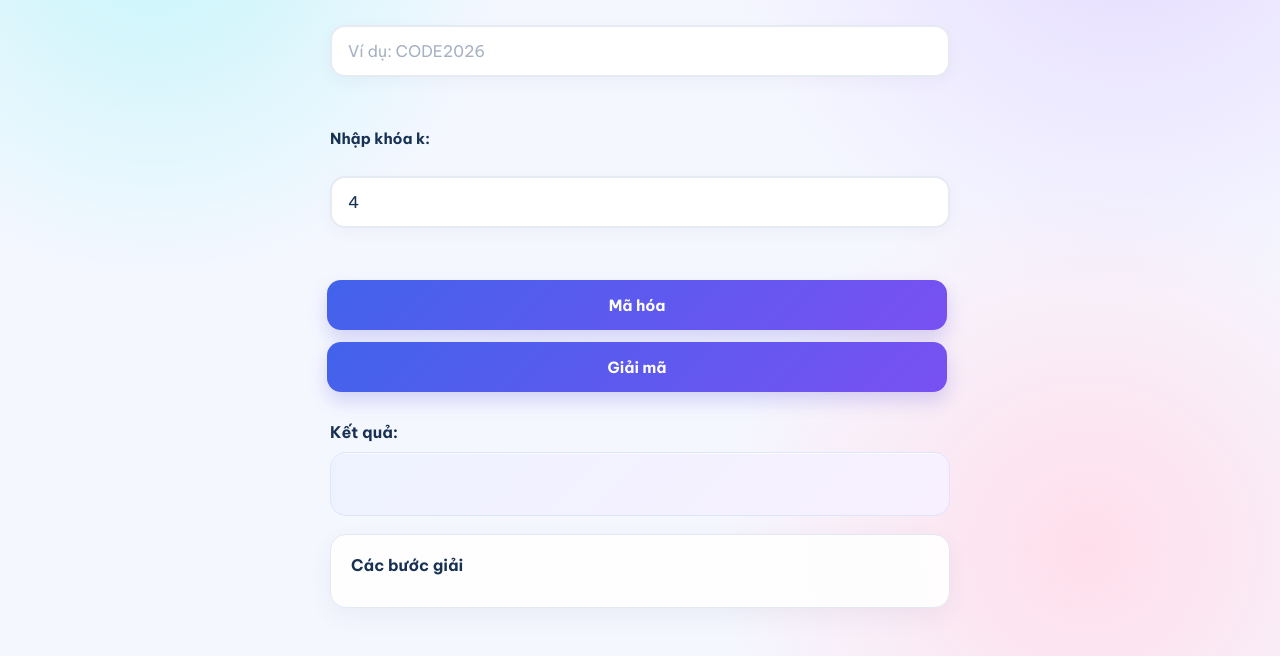
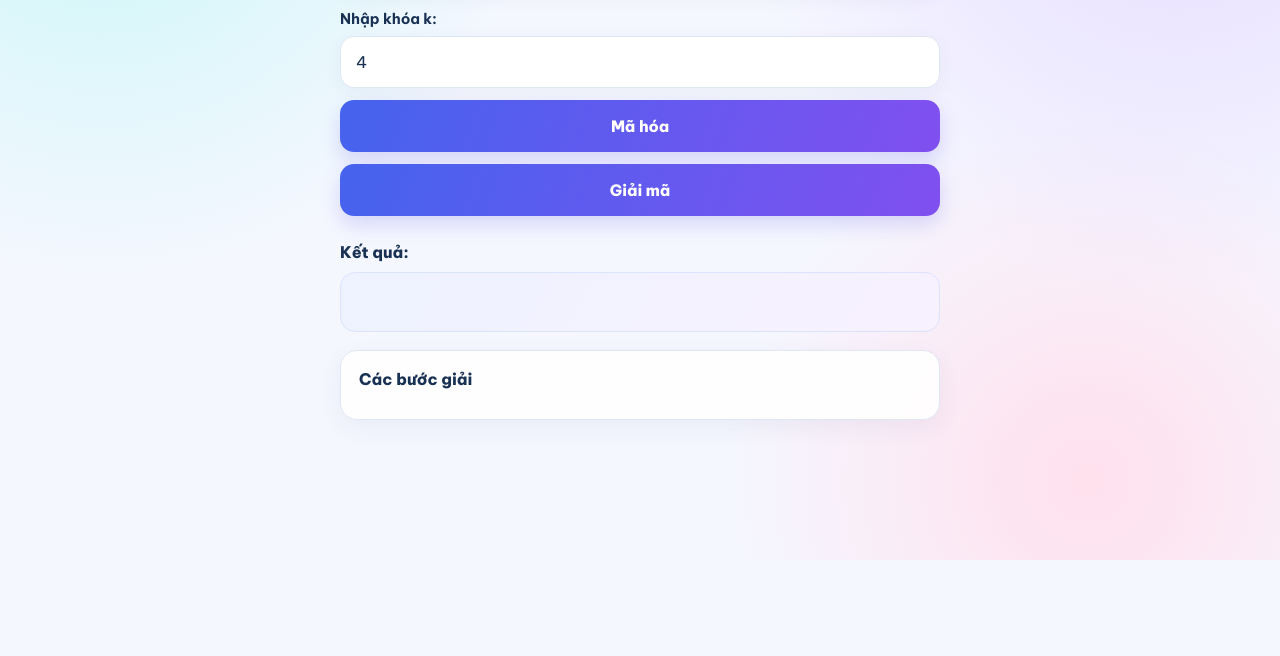
Before and after one commit to chuongag1029-arch/chuong2007, a plain HTML site: page index.html in a window 1280 px wide. Shown: the part 240-896 px from the top of the page. After the commit the page ends 800 px from the top, so only its background shows below. Drawn offline with Linux system fonts and the light colour scheme.

Commit message:
Update Style.css

```diff
--- a/Style.css
+++ b/Style.css
@@ -1,13 +1,12 @@
 @import url('https://fonts.googleapis.com/css2?family=Be+Vietnam+Pro:wght@400;500;600;700;800&display=swap');
 
 :root {
-    --ink: #183153;
-    --muted: #6c7d96;
-    --blue: #4263eb;
-    --purple: #7950f2;
-    --pink: #f06595;
-    --border: #e6eaf2;
-    --white: #ffffff;
+    --ink: #193153;
+    --muted: #71809a;
+    --blue: #4563ee;
+    --purple: #8050ef;
+    --border: #e1e7f2;
+    --card: rgba(255, 255, 255, 0.92);
 }
 
 * {
@@ -19,181 +18,162 @@ body {
     margin: 0;
     padding: 48px 20px;
     display: flex;
-    justify-content: center;
+    flex-direction: column;
     align-items: center;
     color: var(--ink);
     font-family: 'Be Vietnam Pro', sans-serif;
     background:
-        radial-gradient(circle at 12% 18%, #c5f6fa 0, transparent 27%),
-        radial-gradient(circle at 88% 15%, #e5dbff 0, transparent 30%),
-        radial-gradient(circle at 85% 88%, #ffdeeb 0, transparent 28%),
+        radial-gradient(circle at 8% 10%, #c9f7f7 0, transparent 32%),
+        radial-gradient(circle at 92% 12%, #e6dcff 0, transparent 32%),
+        radial-gradient(circle at 85% 90%, #ffe0ed 0, transparent 28%),
         #f5f7ff;
 }
 
-/* Tiêu đề */
+/* Căn các phần tử trực tiếp trong body vào cùng một khung */
+body > *:not(br):not(script) {
+    width: min(100%, 600px);
+}
+
+body > br {
+    display: none;
+}
+
 h1 {
-    margin: 0 0 26px;
+    margin: 4px 0 28px;
     color: var(--ink);
-    font-size: clamp(2rem, 5vw, 3.2rem);
+    font-size: clamp(2rem, 5vw, 3rem);
     font-weight: 800;
+    line-height: 1.2;
     letter-spacing: -1.5px;
     text-align: center;
 }
 
 h1::before {
     content: '✦ ';
-    color: var(--pink);
+    color: #f06595;
 }
 
-/* Khung nội dung chính */
-body > * {
-    width: 100%;
-}
-
-body {
-    flex-direction: column;
-}
-
-body > h1,
-body > label,
-body > input,
-body > button,
-body > h3,
-body > p {
-    max-width: 620px;
-}
-
-body > h1 {
-    margin-bottom: 28px;
-}
-
-/* Nhãn nhập liệu */
 label {
-    margin: 12px 0 8px;
+    display: block;
+    margin: 16px 0 8px;
     color: var(--ink);
-    font-size: 0.95rem;
+    font-size: 0.92rem;
     font-weight: 700;
 }
 
-/* Ô nhập */
-input[type="text"],
-input[type="number"] {
-    width: min(100%, 620px);
+/* Ô nhập chuỗi, khóa và danh sách chọn */
+input,
+select {
+    display: block;
+    width: 100%;
     min-height: 52px;
-    padding: 14px 16px;
-    border: 2px solid var(--border);
-    border-radius: 15px;
+    padding: 12px 15px;
+    border: 1px solid var(--border);
+    border-radius: 14px;
     outline: none;
     color: var(--ink);
-    background: var(--white);
+    background-color: white;
     font: inherit;
     font-size: 1rem;
-    box-shadow: 0 5px 16px rgba(44, 62, 100, 0.04);
-    transition: border-color 0.2s, box-shadow 0.2s, transform 0.2s;
+    box-shadow: 0 5px 18px rgba(38, 58, 100, 0.05);
+    transition: border-color 0.2s, box-shadow 0.2s;
+}
+
+select {
+    cursor: pointer;
+}
+
+input:focus,
+select:focus {
+    border-color: #879cff;
+    box-shadow: 0 0 0 4px rgba(69, 99, 238, 0.13);
 }
 
 input::placeholder {
-    color: #a6b1c2;
+    color: #a3afc1;
 }
 
-input:focus {
-    border-color: #748ffc;
-    box-shadow: 0 0 0 4px rgba(66, 99, 235, 0.13);
-    transform: translateY(-1px);
+#caesarFields,
+#affineFields {
+    margin-top: 8px;
 }
 
-/* Nút chức năng */
+#affineFields p {
+    margin: 8px 0 12px;
+    color: var(--muted);
+    font-size: 0.84rem;
+    line-height: 1.5;
+}
+
+/* Đảm bảo khu vực ẩn thực sự được ẩn */
+[hidden] {
+    display: none !important;
+}
+
+/* Nút mã hóa và giải mã */
 button {
-    min-height: 50px;
-    margin: 12px 6px 0 0;
-    padding: 0 24px;
+    width: 100%;
+    min-height: 52px;
+    margin-top: 12px;
+    padding: 12px 18px;
     border: 0;
     border-radius: 14px;
     color: white;
-    background: linear-gradient(135deg, var(--blue), var(--purple));
+    background: linear-gradient(110deg, var(--blue), var(--purple));
     font: inherit;
-    font-size: 0.96rem;
-    font-weight: 700;
+    font-size: 0.98rem;
+    font-weight: 750;
     cursor: pointer;
-    box-shadow: 0 9px 18px rgba(91, 82, 220, 0.22);
+    box-shadow: 0 9px 20px rgba(92, 82, 220, 0.2);
     transition: transform 0.2s, box-shadow 0.2s, filter 0.2s;
 }
 
 button:hover {
-    transform: translateY(-3px);
-    filter: brightness(1.06);
-    box-shadow: 0 13px 24px rgba(91, 82, 220, 0.28);
+    transform: translateY(-2px);
+    filter: brightness(1.05);
+    box-shadow: 0 12px 24px rgba(92, 82, 220, 0.27);
 }
 
 button:active {
     transform: translateY(0);
 }
 
-/* Tiêu đề kết quả */
 h3 {
-    margin: 30px 0 10px;
+    margin: 26px 0 10px;
+    font-size: 1rem;
+    font-weight: 750;
+}
+
+#result {
+    min-height: 60px;
+    margin: 0;
+    padding: 16px;
+    overflow-wrap: anywhere;
+    border: 1px solid #dce3ff;
+    border-radius: 15px;
+    color: #4058d5;
+    background: linear-gradient(120deg, #eef2ff, #f8f1ff);
     font-size: 1rem;
     font-weight: 700;
+    line-height: 1.6;
 }
 
-/* Kết quả */
-#result {
-    width: min(100%, 620px);
-    min-height: 64px;
-    margin: 0;
+/* Khung các bước tính */
+#steps {
+    margin-top: 18px;
     padding: 18px;
-    overflow-wrap: anywhere;
-    border: 1px solid #dce4ff;
-    border-radius: 16px;
-    color: #364fc7;
-    background: linear-gradient(135deg, #eef2ff, #f8f0ff);
-    font-size: 1.05rem;
-    font-weight: 700;
-    line-height: 1.6;
-    box-shadow: inset 0 1px 0 rgba(255, 255, 255, 0.8);
-}
-
-/* Hiển thị đẹp trên điện thoại */
-@media (max-width: 520px) {
-    body {
-        padding: 32px 18px;
-        align-items: stretch;
-    }
-
-    body > h1,
-    body > label,
-    body > input,
-    body > button,
-    body > h3,
-    body > p {
-        max-width: none;
-    }
-
-    h1 {
-        font-size: 2rem;
-    }
-
-    button {
-        width: 100%;
-        margin: 9px 0 0;
-    }
-}#steps {
-    width: min(100%, 620px);
-    margin-top: 18px;
-    padding: 20px;
-    border: 1px solid #e3e8f4;
-    border-radius: 16px;
-    background: rgba(255, 255, 255, 0.9);
-    box-shadow: 0 8px 24px rgba(44, 62, 100, 0.06);
+    border: 1px solid var(--border);
+    border-radius: 17px;
+    background: var(--card);
+    box-shadow: 0 8px 24px rgba(38, 58, 100, 0.06);
 }
 
 #steps h3 {
     margin: 0 0 12px;
-    color: #183153;
 }
 
 #stepsContent p {
-    color: #6c7d96;
+    color: var(--muted);
     line-height: 1.6;
 }
 
@@ -208,7 +188,7 @@ h3 {
     padding: 10px 12px;
     border-radius: 10px;
     color: #344563;
-    background: #f5f7ff;
+    background: #f4f6ff;
     line-height: 1.6;
     overflow-wrap: anywhere;
 }
@@ -216,7 +196,23 @@ h3 {
 #stepsContent code {
     padding: 2px 6px;
     border-radius: 6px;
-    color: #4c45c7;
+    color: #5145c5;
     background: #e9eaff;
     font-weight: 700;
 }
+
+/* Hiển thị trên màn hình nhỏ */
+@media (max-width: 520px) {
+    body {
+        padding: 30px 17px;
+    }
+
+    h1 {
+        margin-bottom: 20px;
+        font-size: 2rem;
+    }
+
+    #steps {
+        padding: 15px;
+    }
+}
```
